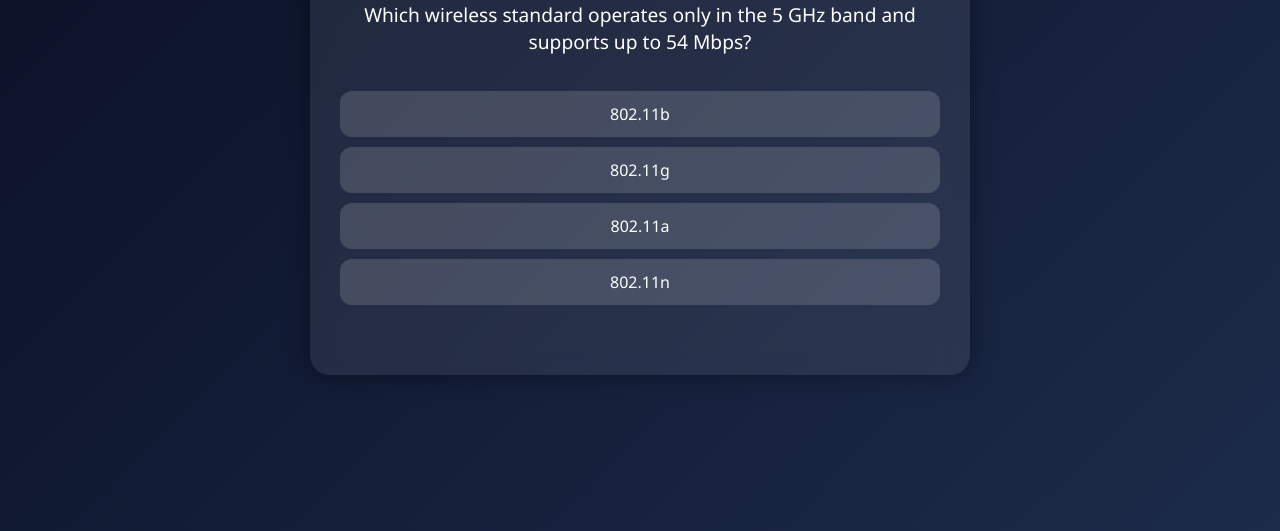
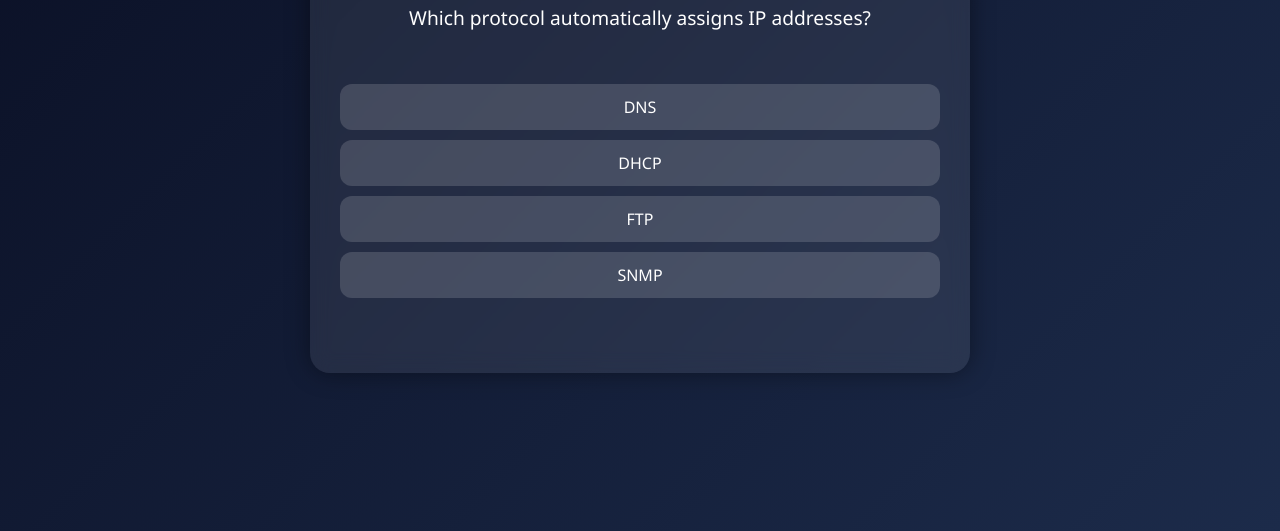
Before and after one commit to Brandon-Sharp09/quiz-prototype, a plain HTML site: page frontend/index.html in a window 1280 px wide. Shown: the part 269-800 px from the top of the page. Drawn offline with Linux system fonts and the light colour scheme.

Commit message:
Fix quiz and load questions from JSON

```diff
--- a/frontend/index.html
+++ b/frontend/index.html
@@ -4,12 +4,13 @@
   <meta charset="UTF-8" />
   <meta name="viewport" content="width=device-width, initial-scale=1.0" />
   <title>Network+ Practice Quiz</title>
+
   <style>
     body {
       margin: 0;
-      font-family: 'Segoe UI', Tahoma, Geneva, Verdana, sans-serif;
+      font-family: "Segoe UI", Tahoma, Geneva, Verdana, sans-serif;
       background: linear-gradient(135deg, #0a0f24, #1c2b4a);
-      color: #fff;
+      color: white;
       display: flex;
       justify-content: center;
       align-items: center;
@@ -25,24 +26,16 @@
       backdrop-filter: blur(10px);
       box-shadow: 0 0 25px rgba(0, 0, 0, 0.4);
       text-align: center;
-      animation: fadeIn 0.8s ease;
-    }
-
-    @keyframes fadeIn {
-      from { opacity: 0; transform: translateY(10px); }
-      to { opacity: 1; transform: translateY(0); }
     }
 
     h1 {
-      margin-bottom: 20px;
-      font-size: 2rem;
-      letter-spacing: 1px;
+      margin-bottom: 15px;
     }
 
     #question {
+      font-size: 1.2rem;
       margin: 20px 0;
-      font-size: 1.2rem;
-      min-height: 70px;
+      min-height: 60px;
     }
 
     .option {
@@ -59,6 +52,12 @@
       transform: scale(1.02);
     }
 
+    #feedback {
+      margin-top: 15px;
+      font-size: 1.1rem;
+      min-height: 30px;
+    }
+
     #nextBtn {
       margin-top: 20px;
       padding: 12px 25px;
@@ -68,104 +67,78 @@
       color: #000;
       font-size: 1rem;
       cursor: pointer;
-      transition: 0.2s;
       display: none;
     }
 
     #nextBtn:hover {
       background: #7bbcff;
     }
-
-    #feedback {
-      margin-top: 10px;
-      font-size: 1.1rem;
-      min-height: 30px;
-    }
   </style>
 </head>
+
 <body>
   <div class="container">
     <h1>Network+ Practice Quiz</h1>
-    <div id="question">Loading question...</div>
+
+    <div id="question">Loading...</div>
     <div id="options"></div>
     <div id="feedback"></div>
+
     <button id="nextBtn">Next Question</button>
   </div>
 
   <script>
-    const questions = [
-      {
-        q: "Which wireless standard operates only in the 5 GHz band and supports up to 54 Mbps?",
-        options: ["802.11b", "802.11g", "802.11a", "802.11n"],
-        answer: 2
-      },
-      {
-        q: "What port does HTTPS use by default?",
-        options: ["20", "443", "80", "3389"],
-        answer: 1
-      },
-      {
-        q: "Which device separates collision domains?",
-        options: ["Hub", "Switch", "Repeater", "Access Point"],
-        answer: 1
-      },
-      {
-        q: "Which cable type is most resistant to EMI?",
-        options: ["UTP", "Coax", "STP", "Fiber"],
-        answer: 3
-      },
-      {
-        q: "Which protocol assigns IP addresses automatically?",
-        options: ["DNS", "DHCP", "SMTP", "SNMP"],
-        answer: 1
-      }
-    ];
-
+    let questions = [];
     let current = 0;
 
+    fetch("./questions.json")
+      .then(res => res.json())
+      .then(data => {
+        questions = data;
+        loadQuestion();
+      })
+      .catch(err => {
+        document.getElementById("question").textContent = "Failed to load questions";
+        console.error(err);
+      });
+
     function loadQuestion() {
-      const questionEl = document.getElementById("question");
+      const q = questions[current];
+      document.getElementById("question").textContent = q.question;
+
       const optionsEl = document.getElementById("options");
-      const feedbackEl = document.getElementById("feedback");
-      const nextBtn = document.getElementById("nextBtn");
+      optionsEl.innerHTML = "";
 
-      let q = questions[current];
-      questionEl.textContent = q.q;
-      optionsEl.innerHTML = "";
-      feedbackEl.textContent = "";
-      nextBtn.style.display = "none";
+      document.getElementById("feedback").textContent = "";
+      document.getElementById("nextBtn").style.display = "none";
 
-      q.options.forEach((opt, index) => {
-        let div = document.createElement("div");
+      q.choices.forEach(choice => {
+        const div = document.createElement("div");
         div.className = "option";
-        div.textContent = opt;
-        div.onclick = () => selectAnswer(index);
+        div.textContent = choice;
+        div.onclick = () => checkAnswer(choice);
         optionsEl.appendChild(div);
       });
     }
 
-    function selectAnswer(index) {
-      const feedbackEl = document.getElementById("feedback");
-      const nextBtn = document.getElementById("nextBtn");
+    function checkAnswer(choice) {
+      const feedback = document.getElementById("feedback");
 
-      const correct = questions[current].answer;
-      if (index === correct) {
-        feedbackEl.textContent = "✅ Correct!";
-        feedbackEl.style.color = "#4aff96";
+      if (choice === questions[current].answer) {
+        feedback.textContent = "✅ Correct!";
+        feedback.style.color = "#4aff96";
       } else {
-        feedbackEl.textContent = "❌ Incorrect!";
-        feedbackEl.style.color = "#ff6b6b";
+        feedback.textContent = "❌ Incorrect!";
+        feedback.style.color = "#ff6b6b";
       }
-      nextBtn.style.display = "block";
+
+      document.getElementById("nextBtn").style.display = "block";
     }
 
     document.getElementById("nextBtn").onclick = () => {
-      current++;
-      if (current >= questions.length) current = 0;
+      current = (current + 1) % questions.length;
       loadQuestion();
     };
-
-    loadQuestion();
   </script>
 </body>
 </html>
--- /dev/null
+++ b/frontend/questions.json
@@ -0,0 +1,22 @@
+[
+  {
+    "question": "Which protocol automatically assigns IP addresses?",
+    "choices": ["DNS", "DHCP", "FTP", "SNMP"],
+    "answer": "DHCP"
+  },
+  {
+    "question": "What port does HTTPS use by default?",
+    "choices": ["80", "22", "443", "3389"],
+    "answer": "443"
+  },
+  {
+    "question": "Which device operates at Layer 3 of the OSI model?",
+    "choices": ["Switch", "Hub", "Router", "Repeater"],
+    "answer": "Router"
+  },
+  {
+    "question": "What does DNS resolve?",
+    "choices": ["MAC to IP", "IP to MAC", "Hostname to IP", "Port to Service"],
+    "answer": "Hostname to IP"
+  }
+]
```
Also changed, not shown: frontend/questions.js (deleted).
